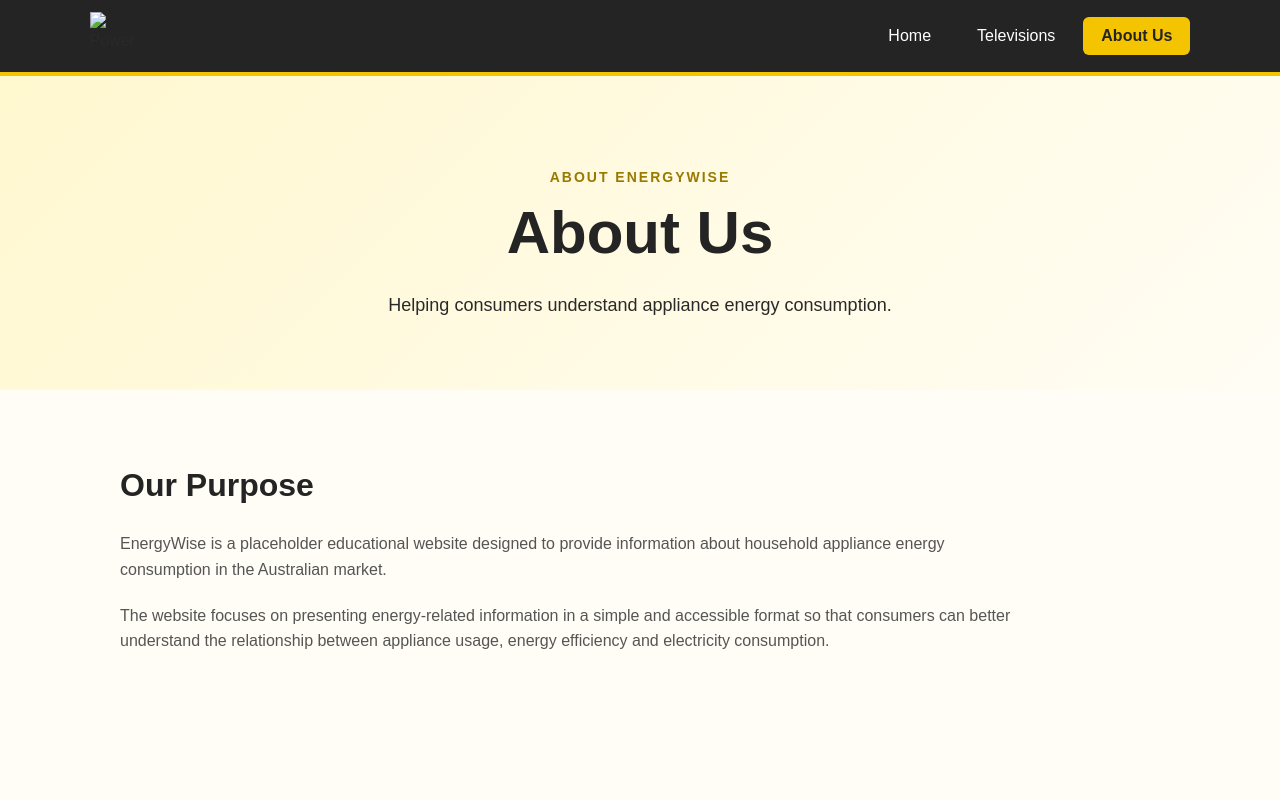
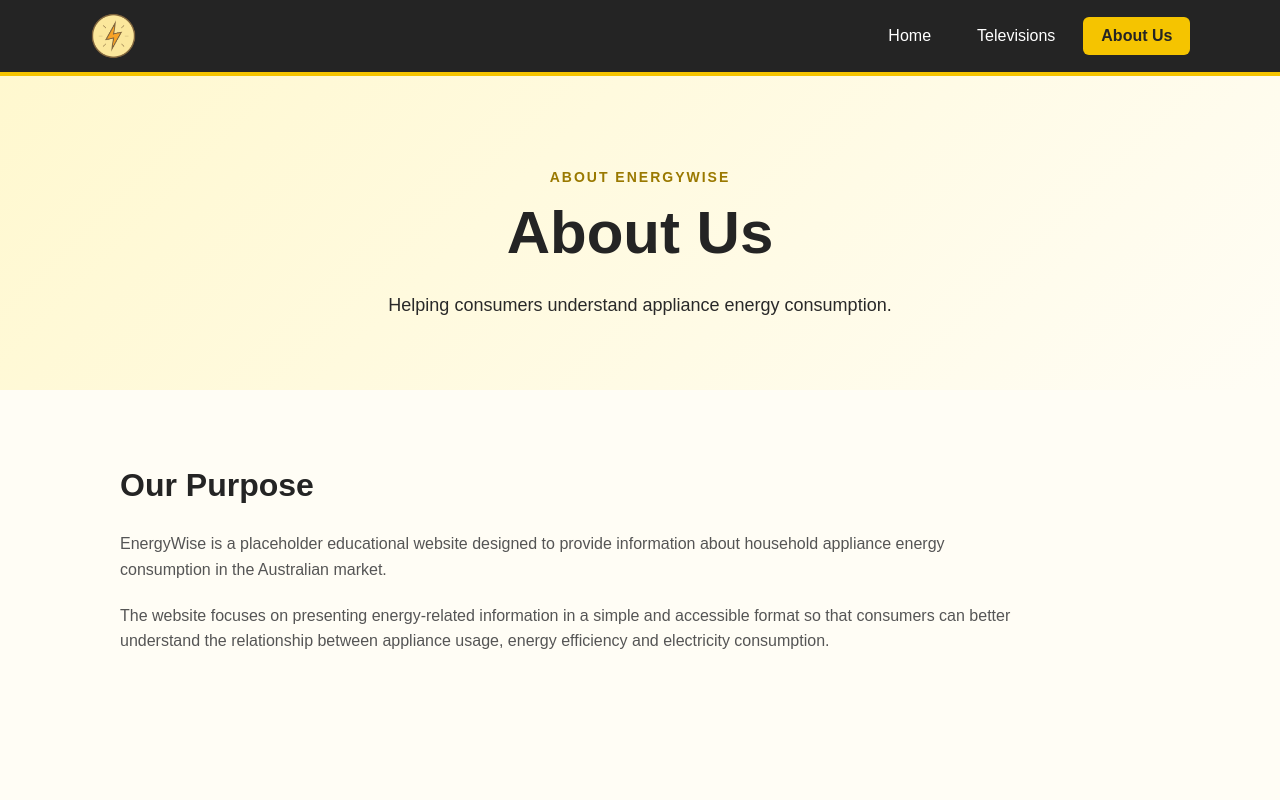
Before and after one commit to Fancy2p/T01-a-, a plain HTML site: page about.html in a window 1280 px wide. Shown: the top 800 px of the page. Drawn offline with Linux system fonts and the light colour scheme.

Commit message:
revert icon change

```diff
--- a/about.html
+++ b/about.html
@@ -50,7 +50,7 @@
         <div class="logo-container"
              onclick="goToPage('index.html')">
 
-            <img src="T01(a)/Asset/PowerIcon.png"
+            <img src="Asset/PowerIcon.png"
                  alt="Power logo"
                  class="logo">
 
```
